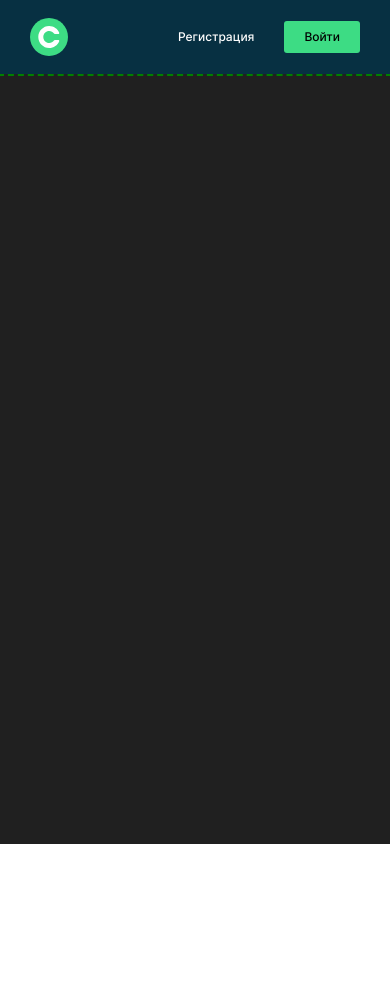
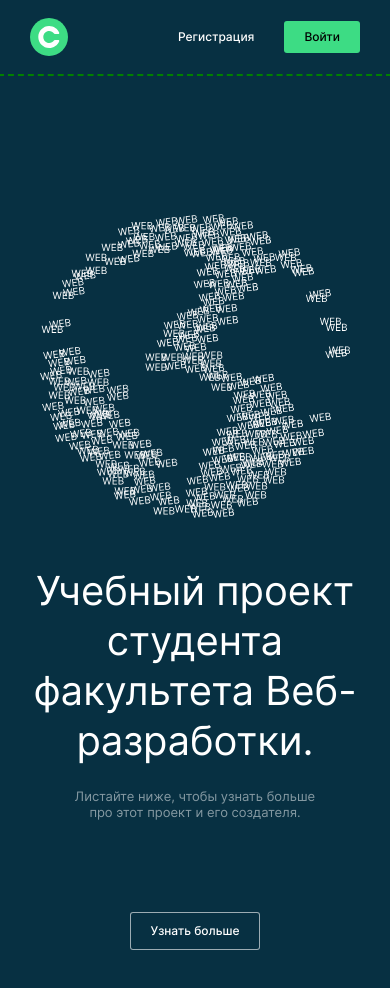
Before and after one commit to IrinaGarmaeva/movies-explorer-frontend, a React (Create React App) app: page / in a window 390 px wide. Shown: the top 988 px of the page. Before the commit the page ends 844 px from the top, so only its background shows below. Built offline with nearby package versions, Linux system fonts and the light colour scheme.

Commit message:
Make Promo component responsive

```diff
--- a/src/components/App/App.js
+++ b/src/components/App/App.js
@@ -6,11 +6,8 @@ function App() {
   return (
     <div className="root">
       <div className="page">
-        {/* <div className="container"> */}
-          <Header />
-          {/* <Main />
-          <Footer /> */}
-        {/* </div> */}
+        <Header />
+        <Main />
       </div>
     </div>
   );
--- a/src/components/Main/Main.js
+++ b/src/components/Main/Main.js
@@ -8,10 +8,10 @@ const Main = () => {
   return (
     <main>
       <Promo />
-      <AboutProject />
+      {/* <AboutProject />
       <Techs />
       <AboutMe />
-      <Portfolio />
+      <Portfolio /> */}
     </main>
   );
 };
--- a/src/components/Promo/Promo.css
+++ b/src/components/Promo/Promo.css
@@ -3,12 +3,12 @@
   flex-direction: row;
   justify-content: space-between;
   background: #073042;
+  padding: 75px 0;
 }
 
 .promo__container {
   display: flex;
   flex-direction: column;
-  margin: 75px 0;
   align-items: flex-start;
 }
 
@@ -53,3 +53,69 @@
   width: 310px;
   height: 304px;
 }
+
+@media (max-width: 870px) {
+  .promo {
+    flex-direction: column-reverse;
+    align-items: center;
+    justify-content: center;
+    padding: 140px 0 76px 0;
+  }
+
+  .promo__title {
+    font-size: 40px;
+    text-align: center;
+    line-height: 125%;
+    max-width: 680px;
+    margin-top: 48px;
+  }
+
+  .promo__image {
+    margin-top: 0px;
+  }
+
+  .promo__container {
+    align-items: center;
+  }
+
+  .promo__subtitle {
+    text-align: center;
+    font-size: 13px;
+    font-weight: 400;
+    line-height: 123%;
+    margin-top: 22px;
+    max-width: 260px;
+  }
+
+  .promo__button {
+    margin-top: 92px;
+  }
+}
+
+@media (max-width: 380px) {
+  .promo {
+    padding: 70px 0 30px 0;
+  }
+
+  .promo__image {
+    width: 210px;
+    height: 206px;
+  }
+
+  .promo__title {
+    font-size: 30px;
+    line-height: 126.667%;
+    letter-spacing: -1.2px;
+    max-width: 300px;
+    margin-top: 44px;
+  }
+
+  .promo__subtitle {
+    margin-top: 24px;
+  }
+
+  .promo__button {
+    margin-top: 80px;
+  }
+
+}
--- a/src/components/Promo/Promo.jsx
+++ b/src/components/Promo/Promo.jsx
@@ -6,7 +6,7 @@ const Promo = () => {
     <section className="promo">
       <div className="promo__container">
         <h1 className="promo__title">
-          Учебный проект студента факультета<br></br>Веб-разработки.
+          Учебный проект студента факультета Веб-разработки.
         </h1>
         <p className="promo__subtitle">
           Листайте ниже, чтобы узнать больше про этот проект и его создателя.
```
